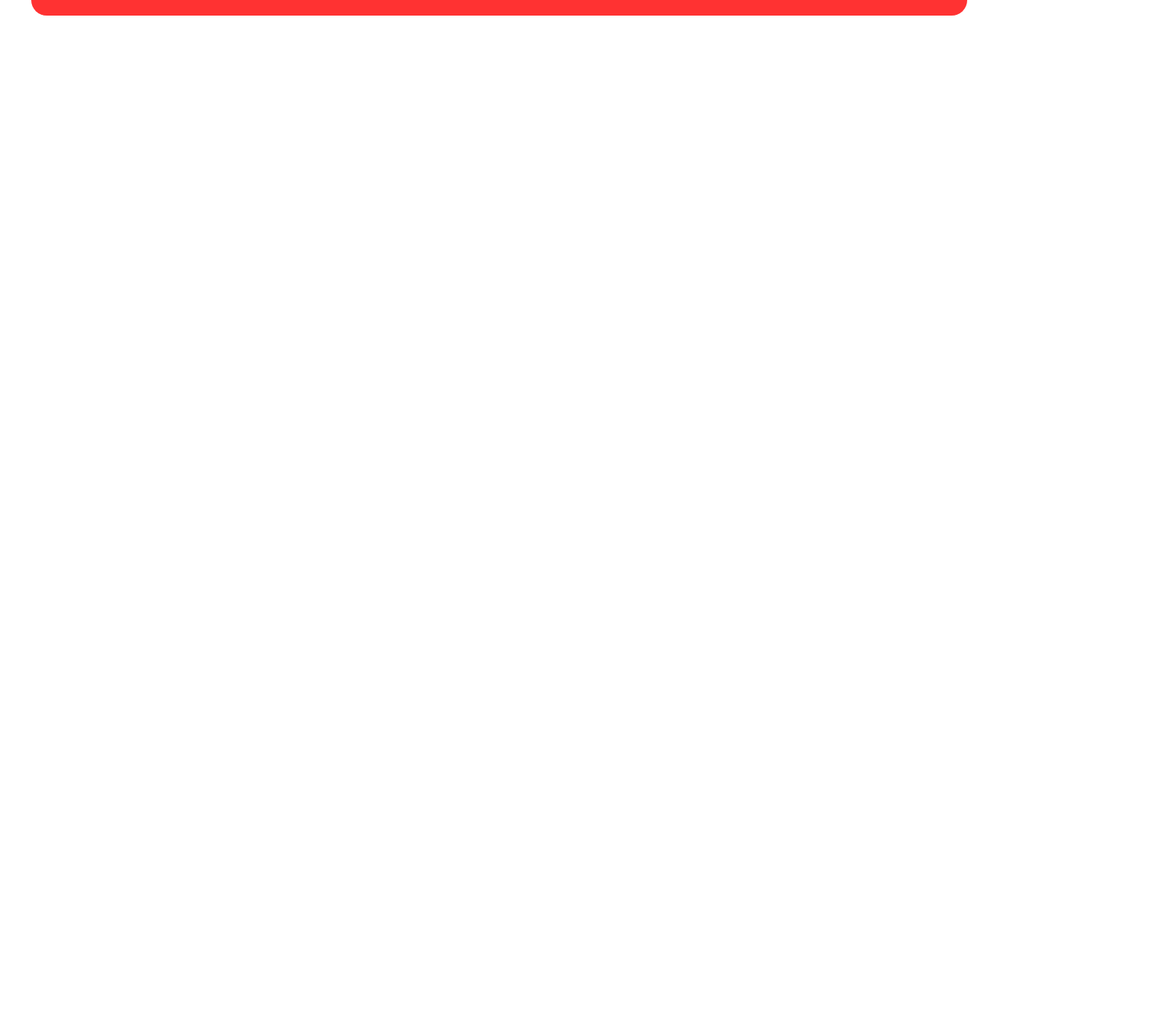
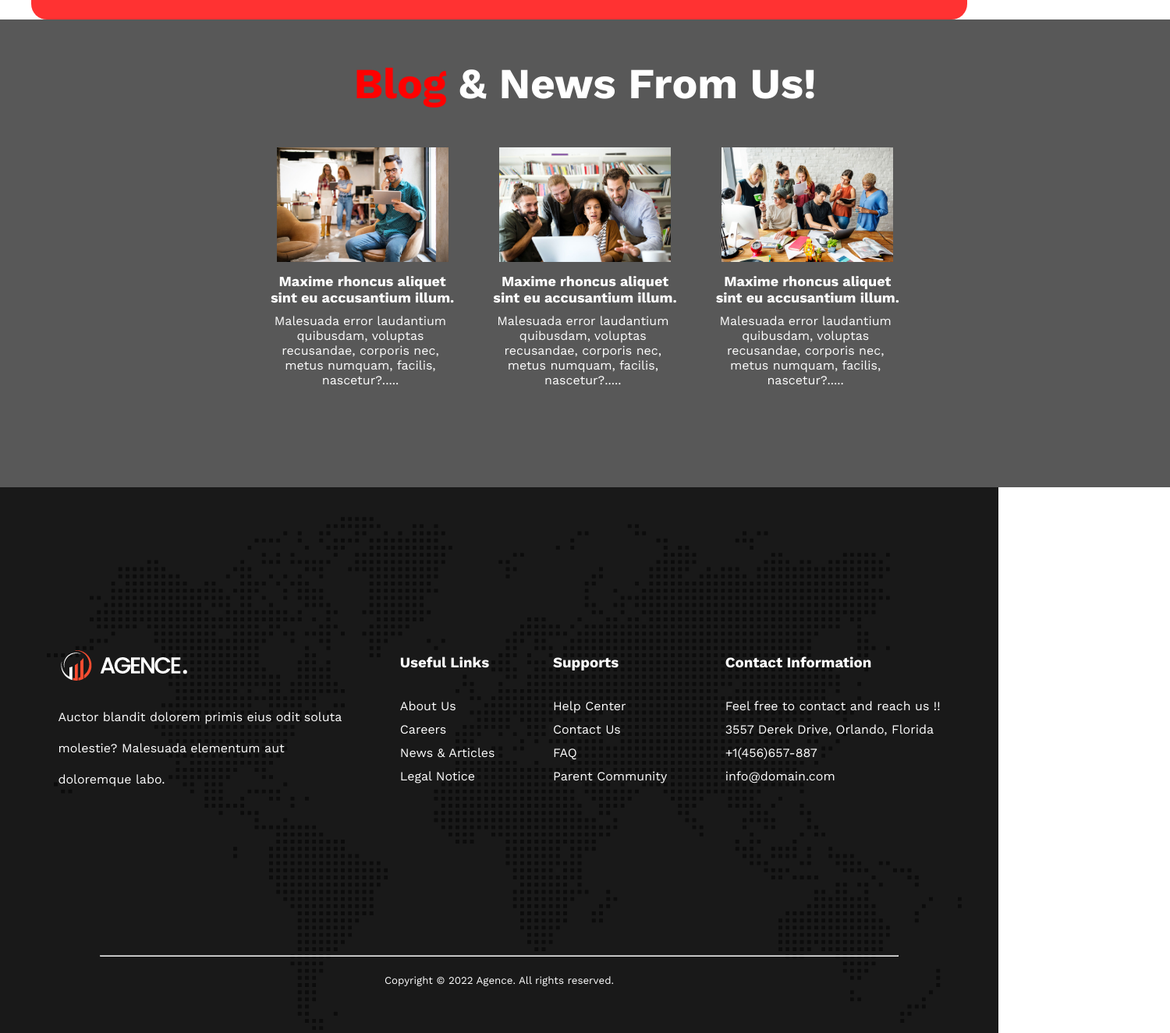
Before and after one commit to mdszhossain/digital-agency-webpage, a plain HTML site: page index.html in a window 1280 px wide. Shown: the part 1720-3045 px from the top of the page at 78% size, 1500 px wide, since content can reach past the window. Before the commit the page ends 1740 px from the top, so only its background shows below. Drawn offline with nearby package versions, Linux system fonts and the light colour scheme.

Commit message:
complete

```diff
--- a/index.html
+++ b/index.html
@@ -138,7 +138,63 @@
                     <button class="appoinment hire-me">Make an Appoinment</button>
                 </div>
             </section>
+            <section class="news">
+                <h1 class="news-heading">
+                    <span class="news-span">Blog</span> & News From Us!
+                </h1>
+                <div class="news-content">
+                    <div class="news-detail">
+                        <img src="./asset/image/blog-1.jpg" alt="" class="news-img">
+                        <h3 class="news-detail-heading">Maxime rhoncus aliquet <br> sint eu accusantium illum.</h3>
+                        <p class="news-des">Malesuada error laudantium quibusdam, voluptas recusandae, corporis nec, metus numquam, facilis, nascetur?.....</p>
+                    </div>
+                    <div class="news-detail">
+                        <img src="./asset/image/blog-2.jpg" alt="" class="news-img">
+                        <h3 class="news-detail-heading">Maxime rhoncus aliquet <br> sint eu accusantium illum.</h3>
+                        <p class="news-des">Malesuada error laudantium quibusdam, voluptas recusandae, corporis nec, metus numquam, facilis, nascetur?.....</p>
+                    </div>
+                    <div class="news-detail">
+                        <img src="./asset/image/blog-3.jpg" alt="" class="news-img">
+                        <h3 class="news-detail-heading">Maxime rhoncus aliquet <br> sint eu accusantium illum.</h3>
+                        <p class="news-des">Malesuada error laudantium quibusdam, voluptas recusandae, corporis nec, metus numquam, facilis, nascetur?.....</p>
+                    </div>
+                </div>
+            </section>
         </main>
-        <footer></footer>
+        <footer>
+            <section class="footer-section">
+                <div class="non-copyright">
+                    <div class="footer-column1">
+                        <img src="./asset/logo/logo.png" alt="" class="footer-logo">
+                        <p class="footer-column1-des">Auctor blandit dolorem primis eius odit soluta <br> molestie? Malesuada elementum aut <br> doloremque labo.</p>
+                    </div>
+                    <div class="footer-column2">
+                        <h3 class="column-heading">Useful Links</h3>
+                        <p class="c-des">About Us</p>
+                        <p class="c-des">Careers</p>
+                        <p class="c-des">News & Articles</p>
+                        <p class="c-des">Legal Notice</p>
+                    </div>
+                    <div class="footer-column3">
+                        <h3 class="column-heading">Supports</h3>
+                        <p class="c-des">Help Center</p>
+                        <p class="c-des">Contact Us</p>
+                        <p class="c-des">FAQ</p>
+                        <p class="c-des">Parent Community</p>
+                    </div>
+                    <div class="footer-column4">
+                        <h3 class="column-heading">Contact Information</h3>
+                        <p class="c-des">Feel free to contact and reach us !!</p>
+                        <p class="c-des">3557 Derek Drive, Orlando, Florida</p>
+                        <p class="c-des">+1(456)657-887</p>
+                        <p class="c-des">info@domain.com</p>
+                    </div>
+                </div>
+                <div class="copyright">
+                    <hr class="horizontal-line">
+                    <p class="sml"><small>Copyright © 2022 Agence. All rights reserved.</small></p>
+                </div>
+            </section>
+        </footer>
     </body>
 </html>
--- a/style.css
+++ b/style.css
@@ -204,7 +204,7 @@ ol {
     display: flex;
     align-items: center;
     justify-content: space-around;
-    margin-top: -70px;
+    margin-top: -65px;
 }
 .call {
     width: 70px;
@@ -225,3 +225,79 @@ ol {
     align-items: center;
     gap: 20px;
 }
+
+.news {
+    width: 1500px;
+    height: 600px;
+    background-color: #585858;
+    margin: auto;
+}
+.news-span {
+    color: red;
+}
+.news-heading {
+    font-size: 55px;
+    color: white;
+    text-align: center;
+    padding: 50px;
+}
+.news-img {
+    width: 220px;
+}
+.news-detail-heading {
+    font-size: 18px;
+    margin: 10px 0px;
+}
+.news-des {
+    font-size: 16px;
+    width: 230px;
+}
+.news-content {
+    display: flex;
+    text-align: center;
+    gap: 50px;
+    justify-content: center;
+    align-items: center;
+    color: white;
+}
+
+.footer-section {
+    height: 700px;
+    background-image: url("./asset/image/footer-bg.png"), linear-gradient(rgba(0, 0, 0, 0.90), rgba(0, 0, 0, 0.90));
+    background-blend-mode: overlay;
+    background-repeat: no-repeat;
+    background-position: center;
+    color: white;
+}
+
+.non-copyright {
+    height: 600px;
+    color: white;
+    display: flex;
+    justify-content: space-evenly;
+    align-items: center;
+}
+.column-heading {
+    margin-bottom: 30px;
+}
+.c-des {
+    line-height: 30px;
+}
+.footer-logo {
+    width: 170px;
+}
+.footer-column1-des {
+    line-height: 40px;
+    margin-top: 20px;
+}
+.copyright {
+    width: 80%;
+    margin: auto;
+}
+.horizontal-line {
+    background-color: white;
+}
+.sml {
+    text-align: center;
+    padding: 20px;
+}
```
